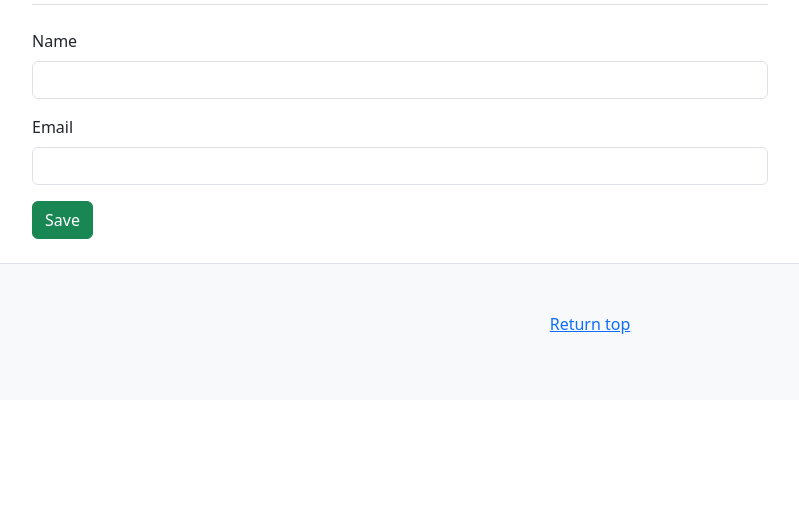
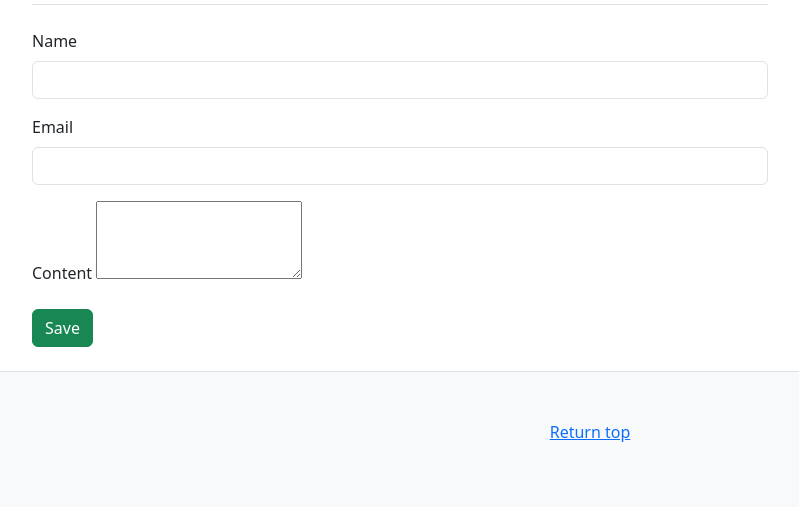
Before and after one commit to liberbell/dj13, a Django app: template project1/templates/mysite/contact.html in a window 1280 px wide. Shown: the part 217-724 px from the top of the page, without its empty margins (50-849 px from the left). Run offline with Django 5.2, Linux system fonts and the light colour scheme; the template is opened without the code that fills it, so the values that code supplies are empty.

Commit message:
contact3

```diff
--- a/project1/templates/mysite/contact.html
+++ b/project1/templates/mysite/contact.html
@@ -16,7 +16,12 @@
 
                 <div class="col-12">
                     <label class="form-label">Email</label>
-                    <input type="text" class="form-control" id="id_email" name="email">
+                    <input type="email" class="form-control" id="id_email" name="email">
+                </div>
+
+                <div class="col-12">
+                    <label class="form-label">Content</label>
+                    <textarea name="content" id="id_content" rows="3"></textarea>
                 </div>
 
                 <div class="col-12">
```
